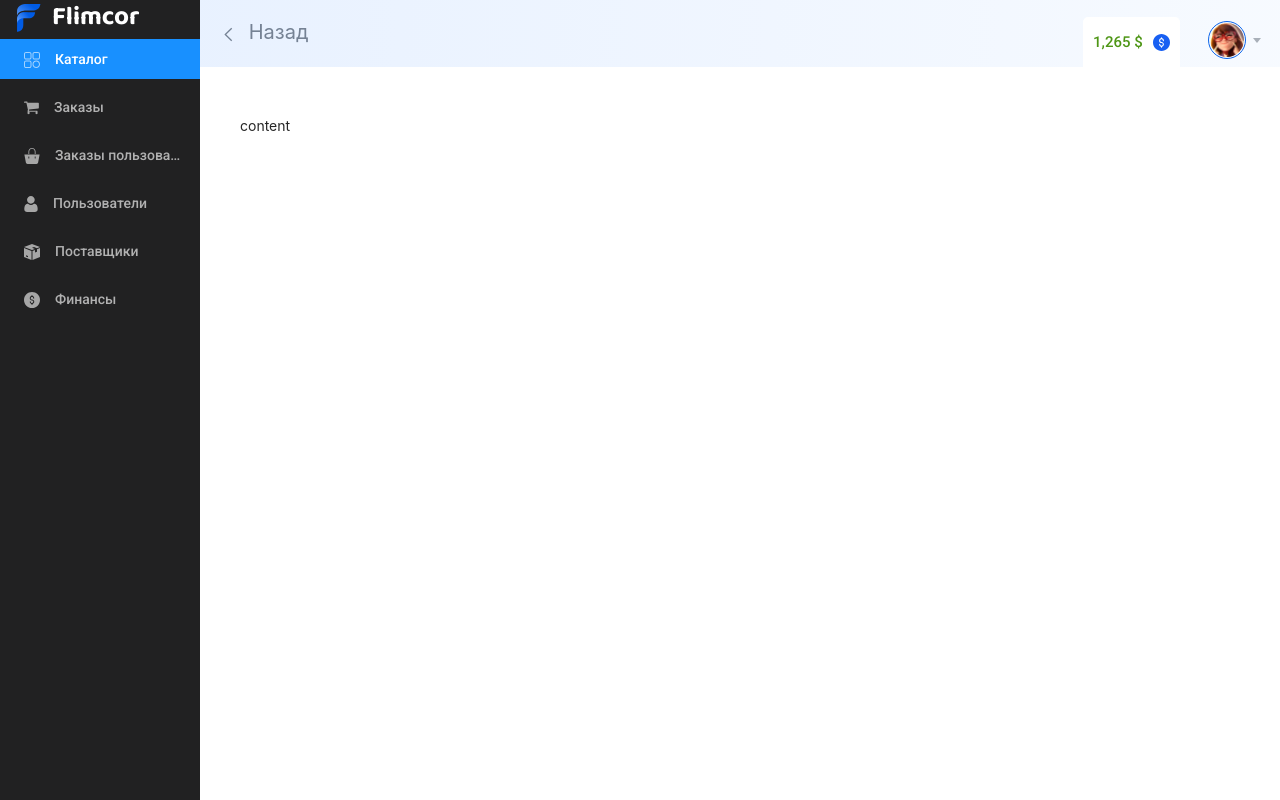
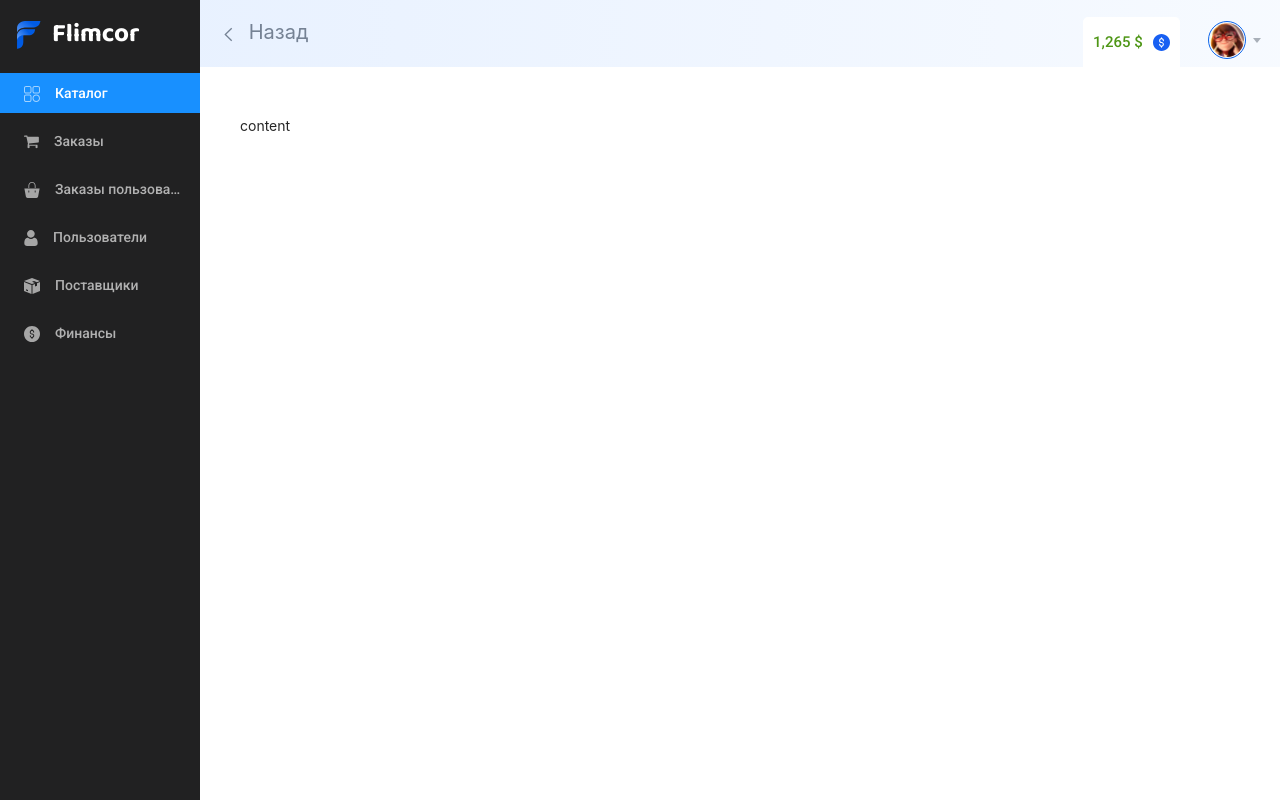
Before and after one commit to arthurseredaa/flimcor, a React (Create React App) app: page / in a window 1280 px wide. Built offline with nearby package versions, Linux system fonts and the light colour scheme; no server answers.

Commit message:
Additional changes

```diff
--- a/src/components/Header/Finances/Finances.jsx
+++ b/src/components/Header/Finances/Finances.jsx
@@ -16,7 +16,11 @@ export const Finances = ({ finances, collapsed }) => {
       <div
         onClick={() => (showModal ? handleHide() : handleShow())}
         className={classes.financesWrapper}
-        style={collapsed ? { backgroundColor: "transparent", position: "block" } : undefined}
+        style={
+          collapsed
+            ? { backgroundColor: "transparent", position: "static" }
+            : undefined
+        }
       >
         <span
           className={classes.money}
--- a/src/components/Sidebar/Sidebar.jsx
+++ b/src/components/Sidebar/Sidebar.jsx
@@ -21,7 +21,7 @@ export const Sidebar = ({ setCollapsed }) => {
       trigger={null}
       onCollapse={(collapse) => setCollapsed(collapse)}
     >
-      <AppLogo withText />
+      <AppLogo withText styles={{padding: "17px 17px"}} />
       <Menu
         theme="dark"
         mode="inline"
```
